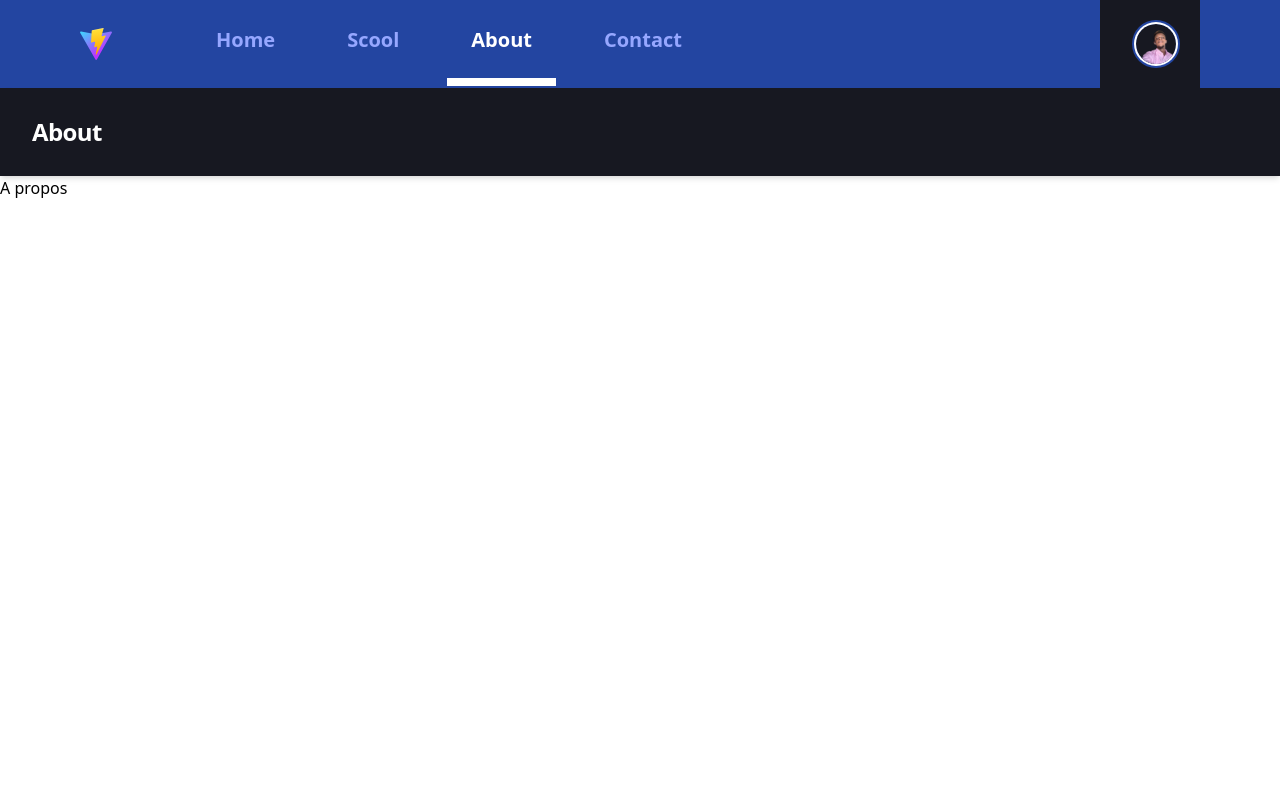
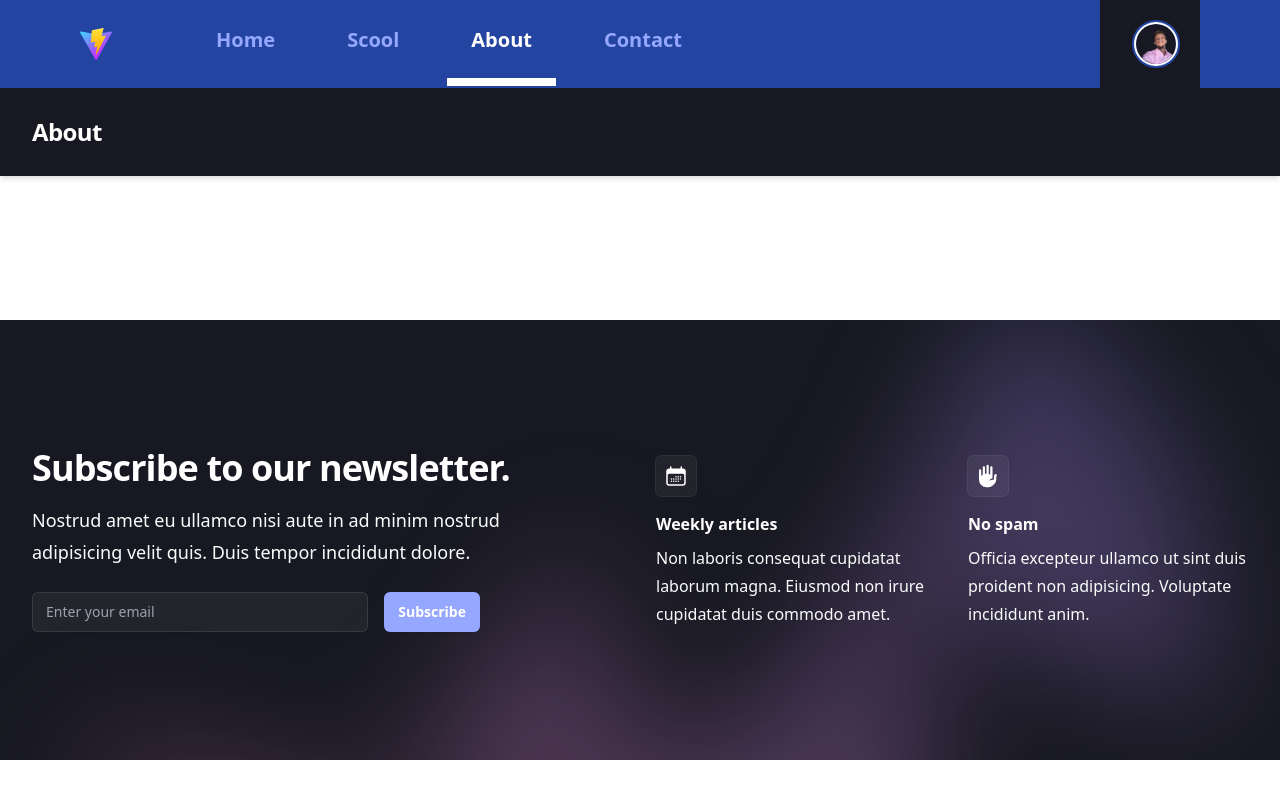
Before and after one commit to rovertnet/open_source, a React (Vite) app: page /about in a window 1280 px wide. Built offline with nearby package versions, Linux system fonts and the light colour scheme.

Commit message:
nouveau commit

```diff
--- a/src/pages/About.jsx
+++ b/src/pages/About.jsx
@@ -1,6 +1,7 @@
 import { Outlet } from "react-router-dom";
 import Navbar from "../components/header/Navbar"
 import PageCompoonent from "../components/PageCompoonent";
+import NewLetter from "../components/NewLetter";
 
 const About = () => {
   return (
@@ -8,8 +9,8 @@ const About = () => {
       <Navbar />
       <Outlet />
 
-      <PageCompoonent title="About" >
-        A propos
+      <PageCompoonent title="About">
+        <NewLetter />
       </PageCompoonent>
     </>
   );
```
